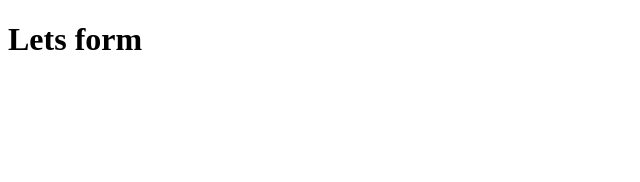
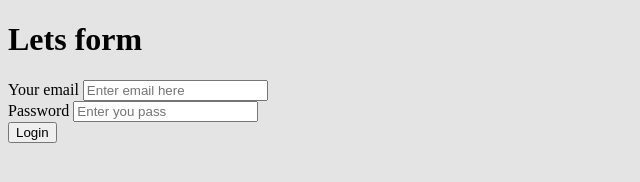
Before and after one commit to MariusCodeAcademy/type19_04_inherit_forms_inputs, a plain HTML site: page forms_inputs/index.html in a window 1280 px wide. Shown: the whole page, without its empty margins (0-640 px from the left). Drawn offline with Linux system fonts and the light colour scheme.

Commit message:
form html

```diff
--- a/forms_inputs/index.html
+++ b/forms_inputs/index.html
@@ -5,8 +5,21 @@
     <meta name="viewport" content="width=device-width, initial-scale=1.0" />
     <title>Forms</title>
     <!-- sujungti css faila -->
+    <link rel="stylesheet" href="style.css" />
   </head>
   <body>
     <h1>Lets form</h1>
+
+    <form class="login-form" autocomplete="off">
+      <div class="input-block">
+        <label for="email">Your email</label>
+        <input type="text" id="email" placeholder="Enter email here" />
+      </div>
+      <div class="input-block">
+        <label for="password">Password</label>
+        <input type="password" id="password" placeholder="Enter you pass" />
+      </div>
+      <button type="submit">Login</button>
+    </form>
   </body>
 </html>
--- a/forms_inputs/style.css
+++ b/forms_inputs/style.css
@@ -3,5 +3,5 @@
 }
 
 body {
-  background-color: coral;
+  background-color: #e4e4e4;
 }
```
